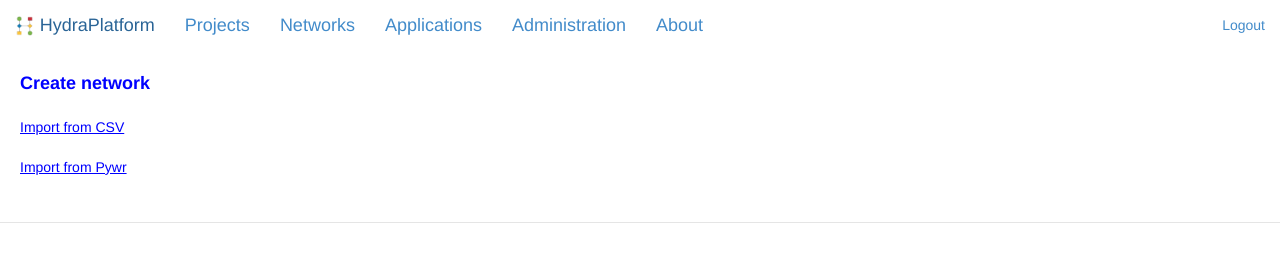
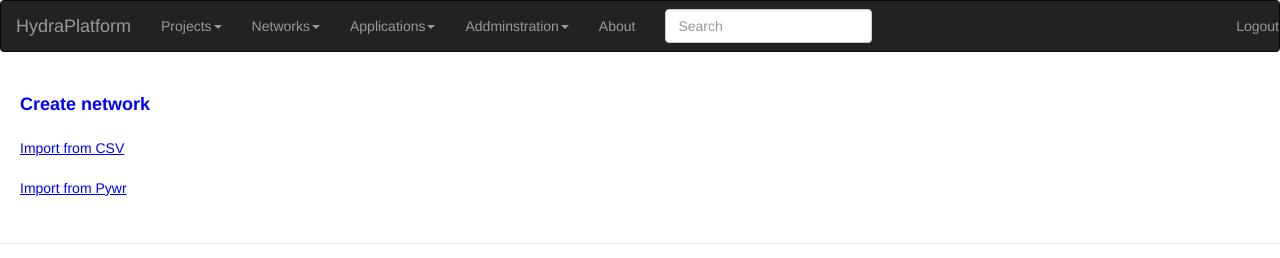
Before and after one commit to knoxsp/basinit-backup, a Flask app: page /header in a window 1280 px wide. Shown: the top 258 px of the page. Run offline with Flask 2, Linux system fonts and the light colour scheme.

Commit message:
Improve User interface (navigation bar)

```diff
--- a/static/css/style.css
+++ b/static/css/style.css
@@ -65,15 +65,18 @@ div.table {
     border-top-right-radius: 4px;
     border-top-left-radius: 4px;
 }
+
 div.table-row{
   clear:both;
   width:auto;
   padding:5px;
 }
+
 div.table-row:hover{
     background: #ddd;
     cursor:pointer;
 }
+
 div.table-head{
   font-weight: bold;
   font-size: large;
@@ -82,6 +85,7 @@ div.table-head{
   width:auto;
   padding:5px;
 }
+
 div.table-col{
   -moz-box-flex: 1;
   flex: 1;
--- a/templates/header.html
+++ b/templates/header.html
@@ -1,38 +1,50 @@
 <!-- Navbar -->
-<nav class="tnavbar navbar-defaul">
-<div class="navbar-header">
-  <button type="button" class="navbar-toggle" data-toggle="collapse" data-target="#navbar-content">
-    <span class="sr-only">Toggle navigation</span>
-    <span class="icon-bar"></span>
-    <span class="icon-bar"></span>
-    <span class="icon-bar"></span>
-  </button>
+ <nav role="navigation" class="navbar navbar-inverse">
+     <div class="container-fluid">
+    <div class="navbar-header">
+      <a class="navbar-brand" href="/">HydraPlatform</a>
+    </div>
+    <ul class="nav navbar-nav">
+        <li class="dropdown">
+                    <a data-toggle="dropdown" class="dropdown-toggle" href="#">Projects<b class="caret"></b></a>
+                    <ul role="menu" class="dropdown-menu">
+                        <li><a href="/">Projects list</a></li>
+                    </ul>
+                </li>
 
-     <a class="navbar-brand" href="/">
-      <img src="{{ url_for('static', filename='img/hydra_icon.png') }}" height="20" alt="Hydra Platform"/>
-      HydraPlatform
-  </a>
 
-  <a class="navbar-brand" href="/">
-      Projects
-  </a>
-  <a class="navbar-brand" href="{{url_for ('go_create_network')}}">
-      Networks
-  </a>
-     <a class="navbar-brand">
-      Applications
-  </a>
-     <a class="navbar-brand">
-      Administration
-  </a>
-     <a class="navbar-brand">
-      About
-  </a>
-</div>
+     <li class="dropdown">
+                    <a data-toggle="dropdown" class="dropdown-toggle" href="#">Networks<b class="caret"></b></a>
+                    <ul role="menu" class="dropdown-menu">
+                        <li><a href="{{url_for ('go_create_network')}}">Create network</a></li>
+                    </ul>
+                </li>
 
-<div class="collapse navbar-collapse" id="navbar-content">
+<li class="dropdown">
+                    <a data-toggle="dropdown" class="dropdown-toggle" href="#">Applications<b class="caret"></b></a>
+                    <ul role="menu" class="dropdown-menu">
+                        <li><a href="#">GamsApp</a></li>
+                        <li><a href="#">MatlabApp</a></li>
+                        <li><a href="#">PywrApp</a></li>
+                         <li class="divider"></li>
+                        <li><a href="#">ExcelApp></a></li>
+                    </ul>
+         <li class="dropdown">
+                    <a data-toggle="dropdown" class="dropdown-toggle" href="#">Addminstration<b class="caret"></b></a>
+                    <ul role="menu" class="dropdown-menu">
+                        <li><a href="#">Add application</a></li>
+                        <li><a href="#">Users managment</a></li>
+                    </ul>
+                </li>
+                </li>      <li><a href="#">About</a></li>
 
-  <ul class="nav navbar-nav navbar-right">
+    </ul>
+    <form role="search" class="navbar-form navbar-left">
+                <div class="form-group">
+                    <input type="text" placeholder="Search" class="form-control">
+                </div>
+      </form>
+    <ul class="nav navbar-nav navbar-right">
       <li><a href="{{ url_for('do_logout') }}">Logout</a></li>
       <!--<li><a href="/admin">Admin</a></li>-->
   </ul>
```
